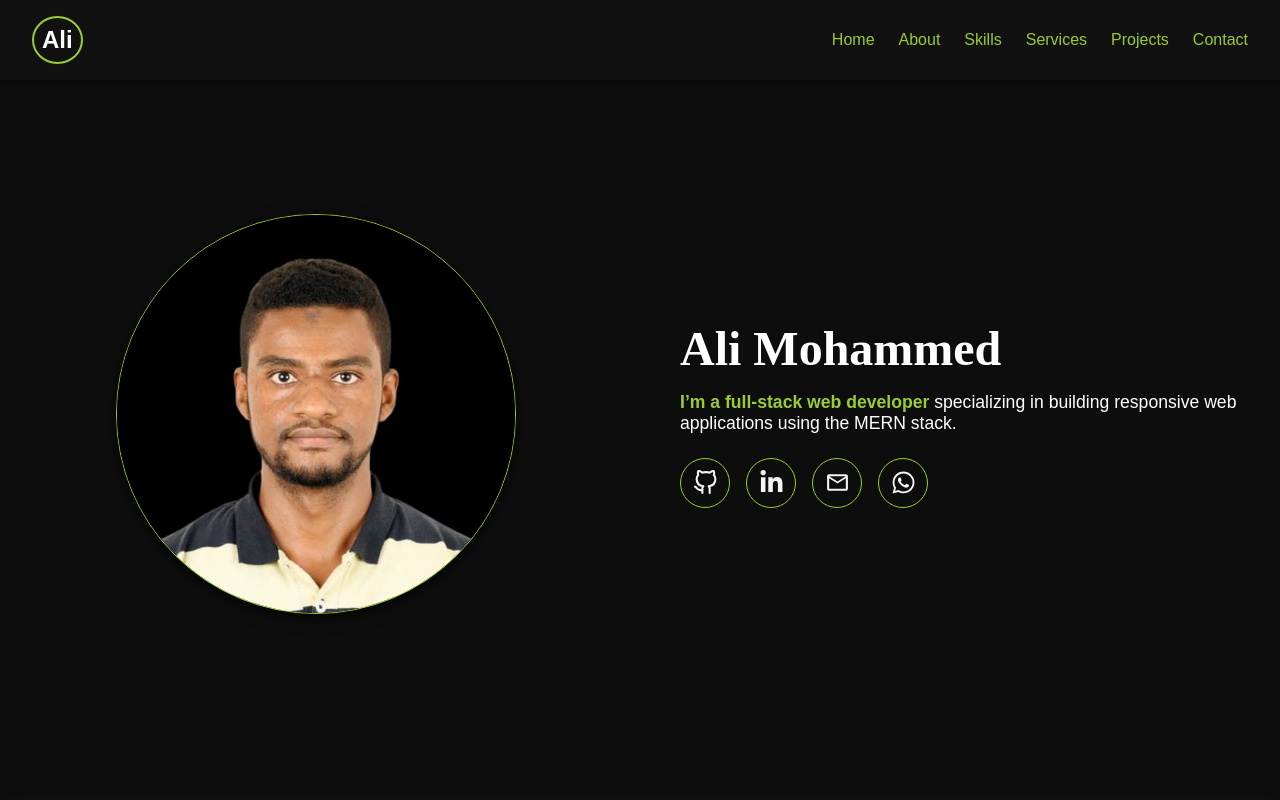
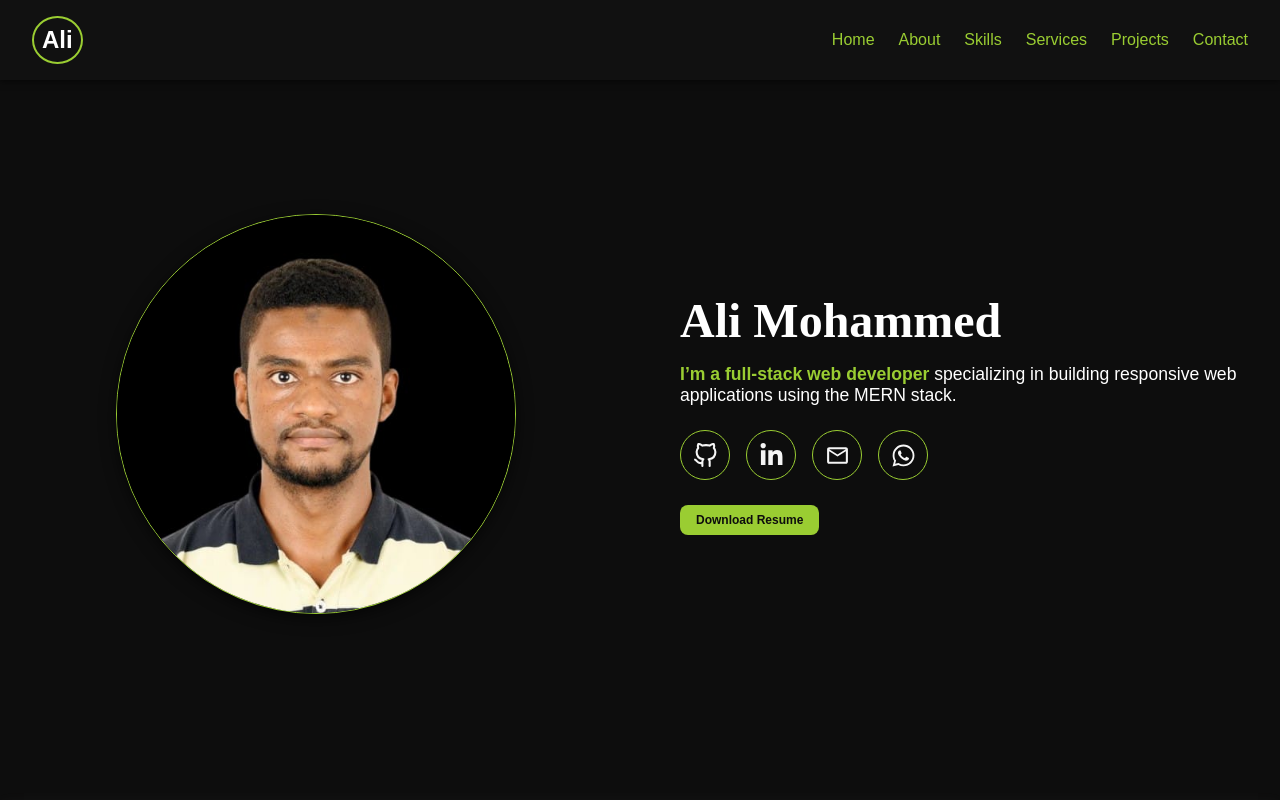
Before and after one commit to AliMohd663/ali-s-portfolio, a React (Vite) app: page / in a window 1280 px wide. Shown: the top 800 px of the page. Built offline with nearby package versions, Linux system fonts and the light colour scheme; a web font is replaced by a local one.

Commit message:
new update

```diff
--- a/src/components/Home/Home.jsx
+++ b/src/components/Home/Home.jsx
@@ -5,6 +5,7 @@ import { FiGithub } from "react-icons/fi";
 import { FaLinkedinIn } from "react-icons/fa6";
 import { FaWhatsapp } from "react-icons/fa";
 import { MdOutlineMail } from "react-icons/md";
+import ResumeButton from "../ResumeButton/ResumeButton"; // adjust path if needed
 
 
 export default function Home() {
@@ -19,12 +20,15 @@ export default function Home() {
           <p className={styles.description}>
            <b className={styles.bold}> I’m a full-stack web developer</b> specializing in building responsive web applications using the MERN stack.
           </p>
+
           <div className={styles.socialIcons}>
             <a href="https://github.com/AliMohd663" target="_blank" rel="noopener noreferrer"><FiGithub size={25}/></a>
             <a href="https://www.linkedin.com/in/ali-mohammed-11245530a/" target="_blank" rel="noopener noreferrer"><FaLinkedinIn size={25}/></a>
             <a href="mailto:aliw663.am@gmail.com" target="_blank" rel="noopener noreferrer"><MdOutlineMail size={25}/></a>
             <a href="https://Wa.me/+966552265395" target="_blank" rel="noopener noreferrer"> <FaWhatsapp  size={25}/></a>
+
           </div>
+          <ResumeButton className={styles.ResumeButtonn}/>
         </div>
       </div>
     </section>
--- a/src/components/Projects/Projects.jsx
+++ b/src/components/Projects/Projects.jsx
@@ -4,6 +4,8 @@ import amazonImg from '../../assets/amazon.jpeg'
 import netflixImg from '../../assets/netflix.jpeg'
 import appleImg from '../../assets/apple.jpeg'
 import evangadiImg from '../../assets/evangadi.jpeg'
+import { FaGithub } from "react-icons/fa";
+import { VscLinkExternal } from "react-icons/vsc";
 const projects = [
   {
     title: "Amazon E-Commerce Platform",
@@ -43,12 +45,21 @@ export default function Projects() {
         <div className={styles.projectList}>
           {projects.map((project, index) => (
             <div key={index} className={styles.projectCard}>
-              <img src={project.image} alt={project.title} className={styles.projectImage} />
+              <img
+              src={project.image}
+              alt={project.title}
+              className={styles.projectImage}
+              />
               <h3>{project.title}</h3>
               <p>{project.description}</p>
               <div className={styles.projectLinks}>
-                <a href={project.demoLink} target="_blank" rel="noopener noreferrer">Live</a>
-                <a href={project.codeLink} target="_blank" rel="noopener noreferrer">Code</a>
+                <a
+                href={project.demoLink}
+                target="_blank"
+                rel="noopener noreferrer"
+                >
+                   <VscLinkExternal size={18}/></a>
+                <a href={project.codeLink} target="_blank" rel="noopener noreferrer"><FaGithub size={20}/></a>
               </div>
             </div>
           ))}
--- a/src/components/Projects/Projects.module.css
+++ b/src/components/Projects/Projects.module.css
@@ -68,7 +68,7 @@
   h3 {
     font-size: 1.3rem;
     margin-bottom: 0.5rem;
-    color: yellowgreen;
+    color: white;
   }
 
   p {
--- /dev/null
+++ b/src/components/ResumeButton/ResumeButton.jsx
@@ -0,0 +1,14 @@
+import React from "react";
+import styles from "./ResumeButton.module.css";
+
+export default function ResumeButton() {
+  return (
+    <a
+      href="/AliMohammedResume.pdf"
+      download
+      className={styles.resumeButton}
+    >
+      Download Resume
+    </a>
+  );
+}
--- /dev/null
+++ b/src/components/ResumeButton/ResumeButton.module.css
@@ -0,0 +1,18 @@
+.resumeButton {
+  padding: 0.5rem 1rem;
+  font-size: 12px;
+  background-color: yellowgreen;
+  color: #0d0d0d;
+  border: none;
+  border-radius: 8px;
+  text-decoration: none;
+  font-weight: bold;
+  transition: background-color 0.3s ease, transform 0.2s ease;
+  display: inline-block;
+  margin-top: 25px;
+}
+
+.resumeButton:hover {
+  background-color: #d1e7a6;
+  transform: scale(1.05);
+}
```
Also changed, not shown: 1 other file (tests, documents, lock files or other folders).
